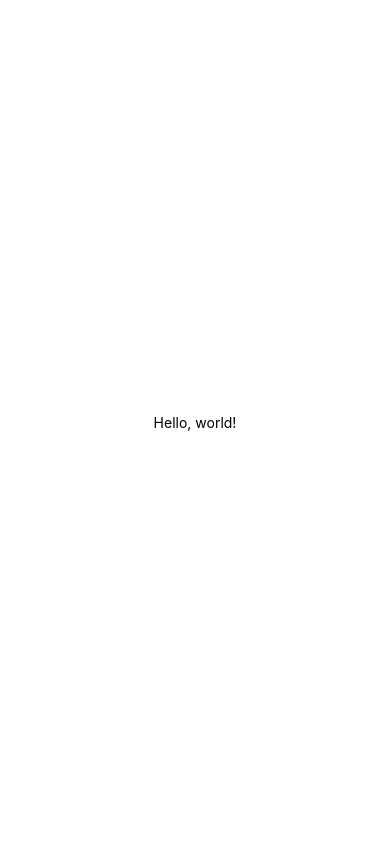
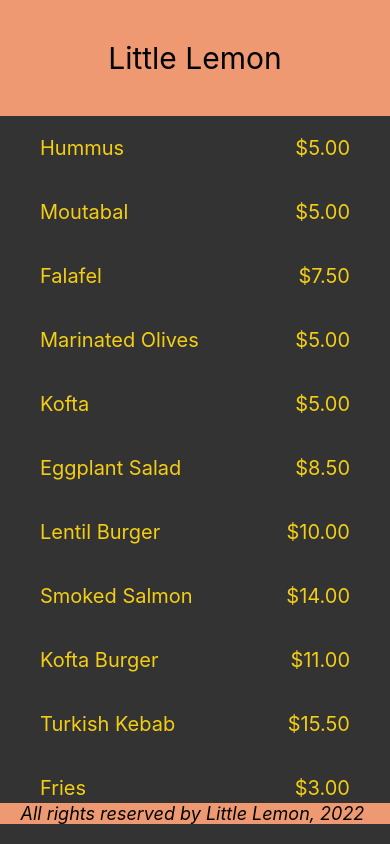
Before and after one commit to Hailagaz/react-native-train01, a React Native app in the folder SampleProject/: screen / in a window 390 px wide. Built offline with nearby package versions, Linux system fonts and the light colour scheme.

Commit message:
FlatList app

```diff
--- a/SampleProject/App.js
+++ b/SampleProject/App.js
@@ -1,20 +1,28 @@
-import { StatusBar } from 'expo-status-bar';
-import { StyleSheet, Text, View } from 'react-native';
+import * as React from 'react';
+import { View, StyleSheet } from 'react-native';
+
+import LittleLemonHeader from './components/LittleLemonHeader';
+import LittleLemonFooter from './components/LittleLemonFooter';
+import MenuItems from './components/MenuItems';
 
 export default function App() {
 	return (
+		<>
 			<View style={styles.container}>
-      <Text>Hello, world!</Text>
-      <StatusBar style="auto" />
+				<LittleLemonHeader />
+				<MenuItems />
 			</View>
+			<View style={styles.footerContainer}>
+				<LittleLemonFooter />
+			</View>
+		</>
 	);
 }
 
 const styles = StyleSheet.create({
 	container: {
 		flex: 1,
-    backgroundColor: '#fff',
-    alignItems: 'center',
-    justifyContent: 'center',
+		backgroundColor: '#333333',
 	},
+	footerContainer: { backgroundColor: '#333333' },
 });
--- /dev/null
+++ b/SampleProject/components/LittleLemonFooter.js
@@ -0,0 +1,25 @@
+import * as React from 'react';
+import { View, Text, StyleSheet } from 'react-native';
+
+export default function LittleLemonFooter() {
+  return (
+    <View style={styles.container}>
+      <Text style={styles.footerText}>
+        All rights reserved by Little Lemon, 2022{' '}
+      </Text>
+    </View>
+  );
+}
+
+const styles = StyleSheet.create({
+  container: {
+    backgroundColor: '#EE9972',
+    marginBottom: 20,
+  },
+  footerText: {
+    fontSize: 18,
+    color: 'black',
+    textAlign: 'center',
+    fontStyle: 'italic',
+  },
+});
--- /dev/null
+++ b/SampleProject/components/LittleLemonHeader.js
@@ -0,0 +1,22 @@
+import * as React from 'react';
+import { View, Text, StyleSheet } from 'react-native';
+
+export default function LittleLemonHeader() {
+  return (
+    <View style={styles.container}>
+      <Text style={styles.headerText}>Little Lemon</Text>
+    </View>
+  );
+}
+
+const styles = StyleSheet.create({
+  container: {
+    backgroundColor: '#EE9972',
+  },
+  headerText: {
+    padding: 40,
+    fontSize: 30,
+    color: 'black',
+    textAlign: 'center',
+  },
+});
--- /dev/null
+++ b/SampleProject/components/MenuItems.js
@@ -0,0 +1,65 @@
+import React from 'react';
+
+import { View, Text, StyleSheet, FlatList } from 'react-native';
+
+const menuItemsToDisplay = [
+	{ name: 'Hummus', price: '$5.00', id: '1A' },
+	{ name: 'Moutabal', price: '$5.00', id: '2B' },
+	{ name: 'Falafel', price: '$7.50', id: '3C' },
+	{ name: 'Marinated Olives', price: '$5.00', id: '4D' },
+	{ name: 'Kofta', price: '$5.00', id: '5E' },
+	{ name: 'Eggplant Salad', price: '$8.50', id: '6F' },
+	{ name: 'Lentil Burger', price: '$10.00', id: '7G' },
+	{ name: 'Smoked Salmon', price: '$14.00', id: '8H' },
+	{ name: 'Kofta Burger', price: '$11.00', id: '9I' },
+	{ name: 'Turkish Kebab', price: '$15.50', id: '10J' },
+	{ name: 'Fries', price: '$3.00', id: '11K' },
+	{ name: 'Buttered Rice', price: '$3.00', id: '12L' },
+	{ name: 'Bread Sticks', price: '$3.00', id: '13M' },
+	{ name: 'Pita Pocket', price: '$3.00', id: '14N' },
+	{ name: 'Lentil Soup', price: '$3.75', id: '15O' },
+	{ name: 'Greek Salad', price: '$6.00', id: '16Q' },
+	{ name: 'Rice Pilaf', price: '$4.00', id: '17R' },
+	{ name: 'Baklava', price: '$3.00', id: '18S' },
+	{ name: 'Tartufo', price: '$3.00', id: '19T' },
+	{ name: 'Tiramisu', price: '$5.00', id: '20U' },
+	{ name: 'Panna Cotta', price: '$5.00', id: '21V' },
+];
+
+const Item = ({ name, price }) => (
+	<View style={menuStyles.innerContainer}>
+		<Text style={menuStyles.itemText}>{name}</Text>
+		<Text style={menuStyles.itemText}>{price}</Text>
+	</View>
+);
+
+const MenuItems = () => {
+	const renderItem = ({ item }) => <Item name={item.name} price={item.price} />;
+
+	return (
+		<View style={menuStyles.container}>
+			<FlatList
+				data={menuItemsToDisplay}
+				keyExtractor={(item) => item.id}
+				renderItem={renderItem}></FlatList>
+		</View>
+	);
+};
+
+const menuStyles = StyleSheet.create({
+	container: {
+		flex: 1,
+	},
+	innerContainer: {
+		paddingHorizontal: 40,
+		paddingVertical: 20,
+		flexDirection: 'row',
+		justifyContent: 'space-between',
+	},
+	itemText: {
+		color: '#F4CE14',
+		fontSize: 20,
+	},
+});
+
+export default MenuItems;
```
Also changed, not shown: 1 other file (tests, documents, lock files or other folders). Lines whose indentation alone changed are shown as unchanged.
